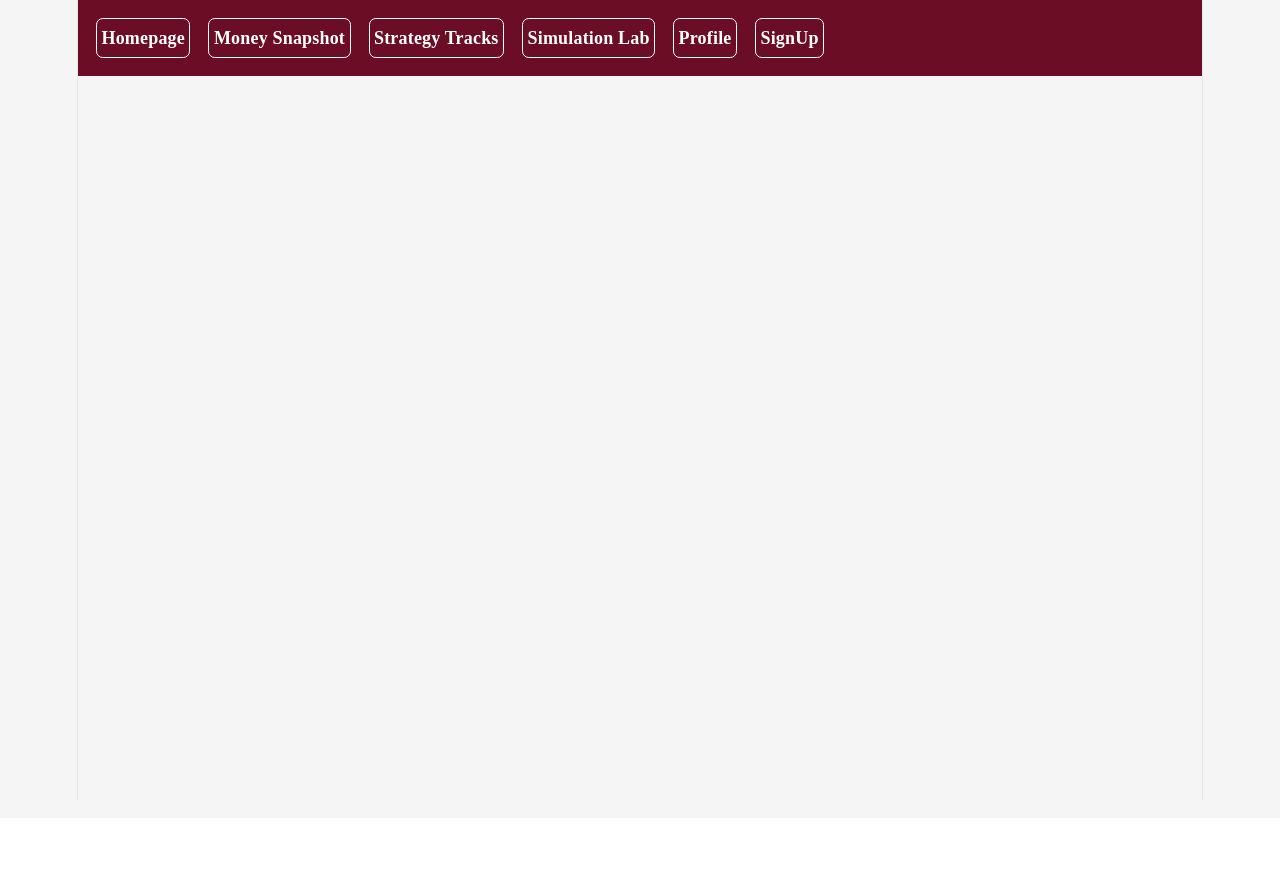
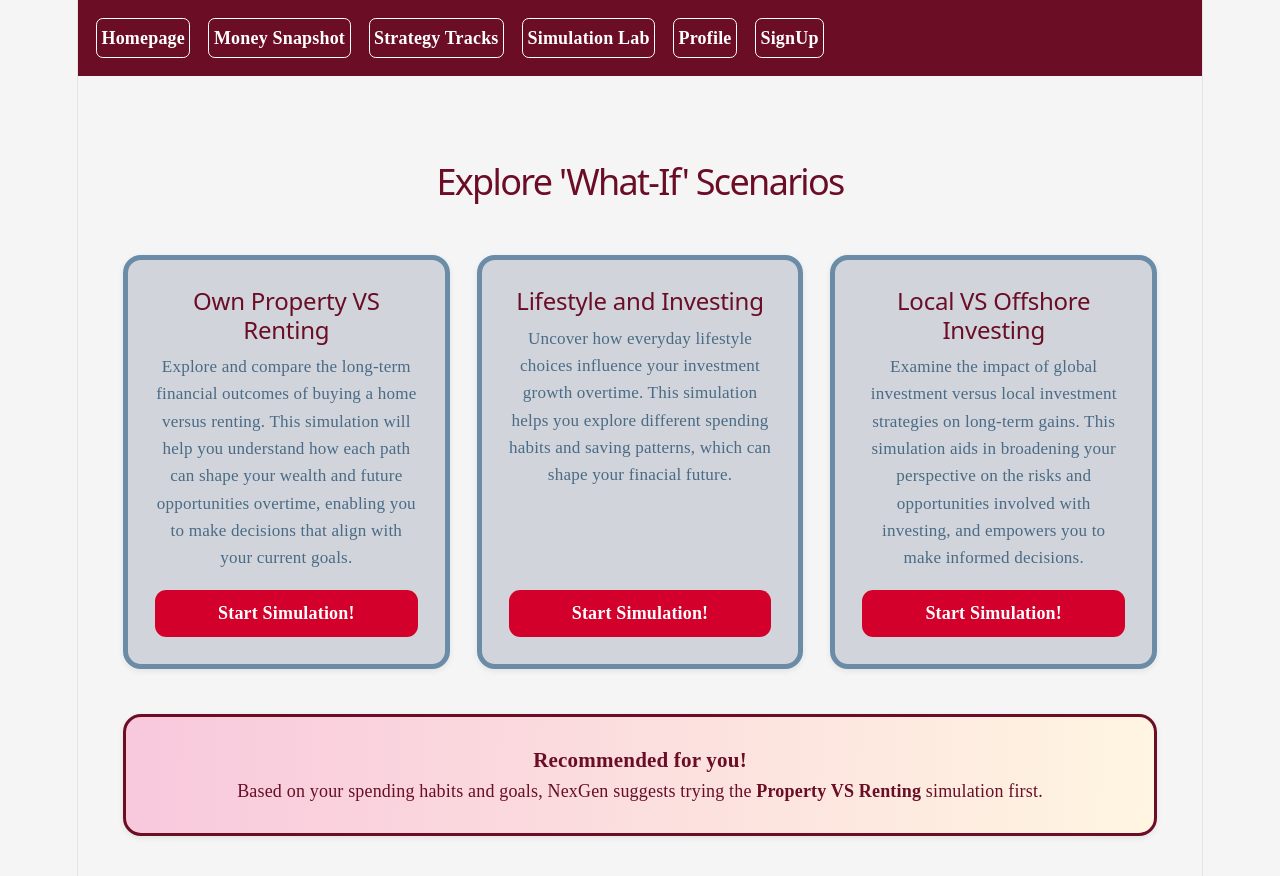
Before and after one commit to kokostahr/Star-NexGen-Wealth-Studio, a React (Vite) app: page /simlab in a window 1280 px wide. Shown: the top 876 px of the page. Before the commit the page ends 818 px from the top, so only its background shows below. Built offline with nearby package versions, Linux system fonts and the light colour scheme.

Commit message:
did the simulation lab page, changed the strat track css to become an overview css so both the simlab and strat track page can inherit from it, made the login nd create an accunt on homepage interactable

```diff
--- a/src/App.css
+++ b/src/App.css
@@ -90,6 +90,22 @@ padding-bottom: 1rem;
 
 }
 
+.btn-wan:hover {
+   border: .38rem solid var(--deep-maroon);
+   background: var(--gradient-rose-cream);
+   color: var(--deep-maroon);
+
+}
+
+
+.btn-too:hover {
+   border: .38rem solid var(--absa-red);
+   background: var(--gradient-rose-cream);
+   color: var(--absa-red);
+
+}
+
+
 .section {
   padding: var(--space-xl) var(--space-lg);
 }
--- a/src/pages/Homepage.jsx
+++ b/src/pages/Homepage.jsx
@@ -36,7 +36,7 @@ function Homepage() {
             <p>
                 The NexGen Wealth Studio was built to assist young professionals with managaing
                 their finiances and finacial-related decisions through guided Strategy Tracks and
-                Interactive simulations. Create an account or Log in, to save your experiences within
+                Interactive simulations. <Link to="/signup" className="links"> Create an account </Link> or <Link to="/login" className="links"> Login</Link> to save your experiences within
                 this platform.
             </p>
         </section>
--- a/src/pages/SimulationLab.jsx
+++ b/src/pages/SimulationLab.jsx
@@ -1,10 +1,67 @@
 //obvious? simulation lab page. each page needs a navbar yeahh
-//idk what this needs yet
+//literally a copypaste of the strat track layout........
+
+//css
+import "../styles/overviewpages.css";
+
+//react thingy
+import { Link } from "react-router-dom";
+
+//other stuff
+
 
 function SimulationLab() {
     //all functions in react start with return, idk why yet
-    return
-    <h1>Sim Lab</h1>
+    return (
+        <div className=" overview-page simlab-page">
+
+            <h1 className="overview-title"> Explore 'What-If' Scenarios</h1>
+
+            <div className="overview-row">
+
+                {/*simulation wan*/}
+                <section className="overview-card">
+                    <h2> Own Property VS Renting</h2>
+                    <p className="overview-desc">
+                        Explore and compare the long-term financial outcomes of buying a home versus renting.
+                        This simulation will help you understand how each path can shape your wealth and future
+                        opportunities overtime, enabling you to make decisions that align with your current goals.
+                    </p>
+                    <Link to="/simstudio" className="overview-btn"> Start Simulation!</Link>
+                </section>
+
+                {/*simulation wan*/}
+                <section className="overview-card">
+                    <h2> Lifestyle and Investing</h2>
+                    <p className="overview-desc">
+                        Uncover how everyday lifestyle choices influence your investment growth overtime. This simulation
+                        helps you explore different spending habits and saving patterns, which can shape your finacial future.
+                    </p>
+                    <Link to="/simstudio" className="overview-btn"> Start Simulation!</Link>
+                </section>
+
+                {/*simulation tree*/}
+                <section className="overview-card">
+                    <h2> Local VS Offshore Investing</h2>
+                    <p className="overview-desc">
+                        Examine the impact of global investment versus local investment strategies on long-term gains. This simulation
+                        aids in broadening your perspective on the risks and opportunities involved with investing, and empowers you to
+                        make informed decisions.
+                    </p>
+                    <Link to="/simstudio" className="overview-btn"> Start Simulation!</Link>
+                </section>
+            </div>
+
+            {/*another recoomend box*/}
+            <div className="overview-recommended">
+                <h3> Recommended for you!</h3>
+                <p>
+                    Based on your spending habits and goals, NexGen suggests trying the
+                    <strong> Property VS Renting </strong> simulation first.
+                </p>
+            </div>
+        </div>
+    );
 }
 
 //exporting so other files can access
--- a/src/pages/StrategyTracks.jsx
+++ b/src/pages/StrategyTracks.jsx
@@ -1,7 +1,7 @@
 //obvious? Track page theat'll hold the infor for each strategy trach
 //  each page needs a navbar yeahh
 //css
-import "../styles/strattracks.css";
+import "../styles/overviewpages.css";
 
 //react stuff
 import { Link } from "react-router-dom";
@@ -11,48 +11,48 @@ import { Link } from "react-router-dom";
 function StrategyTrack() {
     //all functions in react start with return, idk why yet
     return (
-        <div className="tracks-page">
-            <h1 className="tracks-title"> Choose YOUR financial journey</h1>
+        <div className="overview-page tracks-page">
+            <h1 className="overview-title"> Choose YOUR financial journey</h1>
 
-            <div className="tracks-row">
+            <div className="overview-row">
 
                 {/*first track*/}
-                <section className="track-card">
+                <section className="overview-card">
                     <h2> First Property Path</h2>
-                    <p className="track-desc">
+                    <p className="overview-desc">
                         A guided journey, designed for young professionals preparing to purchase their first home!
                         This experience simplifies the complexities of becoming a homeowner, ensuring that you're not
                         only confident in your journey, but also feel excited as you take your first steps towards a place
                         that is truly your own.
                     </p>
-                    <Link to="/trackdetails" className="track-btn"> Start Track!</Link>
+                    <Link to="/trackdetails" className="overview-btn"> Start Track!</Link>
                 </section>
                 {/*gonna need dynamic info so that the page loads the relevant content for each track....sigh*/}
 
                 {/*2nd track*/}
-                <section className="track-card">
+                <section className="overview-card">
                     <h2> Lifestyle and Investing</h2>
-                    <p className="track-desc">
+                    <p className="overview-desc">
                         Discover how to thoughtfully balance spending, saving and investing, without sacrificing the joy of
                         living. This plan will empower your financial discipline while still allowing you to enjoy the little
                         luxuries and comforts that make life meaningful for you.
                     </p>
-                    <Link to="/trackdetails" className="track-btn"> Start Track!</Link>
+                    <Link to="/trackdetails" className="overview-btn"> Start Track!</Link>
                 </section>
 
                 {/*track three*/}
-                <section className="track-card">
+                <section className="overview-card">
                     <h2> Debt-free and Stable</h2>
-                    <p className="track-desc">
+                    <p className="overview-desc">
                         A plan, carefully created, to help you elimante debt and establish lasting financial stability.
                     </p>
-                    <Link to="/trackdetails" className="track-btn"> Start Track!</Link>
+                    <Link to="/trackdetails" className="overview-btn"> Start Track!</Link>
                 </section>
 
             </div>
 
             {/*recommended for you comment like box thingy*/}
-            <div className="recommended-box">
+            <div className="overview-recommended">
                 <h3> Recommended for you!</h3>
                 <p>
                     Based on your current spending habbits and goals, NexGen suggets starting with the
--- a/src/styles/homepage.css
+++ b/src/styles/homepage.css
@@ -79,3 +79,14 @@
     font-size: 2.5rem;
     color: var(--deep-maroon);
 }
+
+.links {
+    color: var(--deep-maroon);
+    text-decoration: none;
+    font-weight: bold;
+}
+
+.links:hover {
+    color: var(--muted-blue);
+    font-weight: bolder;
+}
--- a/src/styles/strattracks.css
+++ b/src/styles/overviewpages.css
@@ -43,27 +43,27 @@
   --medium-shadow: 0 4px 12px rgba(0,0,0,0.12);
 }
 
-.tracks-page {
+.overview-page {
     max-width: 75rem;
     margin: 0 auto;
     padding: var(--space-xl);
 }
 
-.tracks-title {
+.overview-title {
     text-align: center;
     margin-bottom: var(--space-xl);
     color: var(--deep-maroon);
     font-size: 2rem;
 }
 
-.tracks-row {
+.overview-row {
     display: flex;
     justify-content: space-between;
     gap: var(--space-lg);
     margin-bottom: var(--space-xl);
 }
 
-.track-card {
+.overview-card {
     flex: 1;
     background: var(--soft-grey);
     padding: var(--space-lg);
@@ -76,18 +76,18 @@
     justify-content: space-between;
 }
 
-.track-card h2 {
+.overview-card h2 {
     color: var(--deep-maroon);
     margin-bottom: var(--space-sm);
 }
 
-.track-desc {
+.overview-desc {
     color: var(--slate-blue);
     margin-bottom: var(--space-md);
     font-size: 0.95rem;
 }
 
-.track-btn {
+.overview-btn {
     background: var(--absa-red);
     color: white;
     padding: var(--space-sm) var(--space-md);
@@ -98,11 +98,11 @@
     margin-top: auto;
 }
 
-.track-btn:hover {
+.overview-btn:hover {
     background: var(--deep-maroon);
 }
 
-.recommended-box {
+.overview-recommended {
   background: var(--gradient-rose-cream);
   padding: var(--space-lg);
   border-radius: var(--radius-lg);
@@ -111,7 +111,7 @@
   border: 0.2rem solid var(--deep-maroon);
 }
 
-.recommended-box h3 {
+.overview-recommended {
   color: var(--deep-maroon);
   margin-bottom: var(--space-sm);
 }
```
